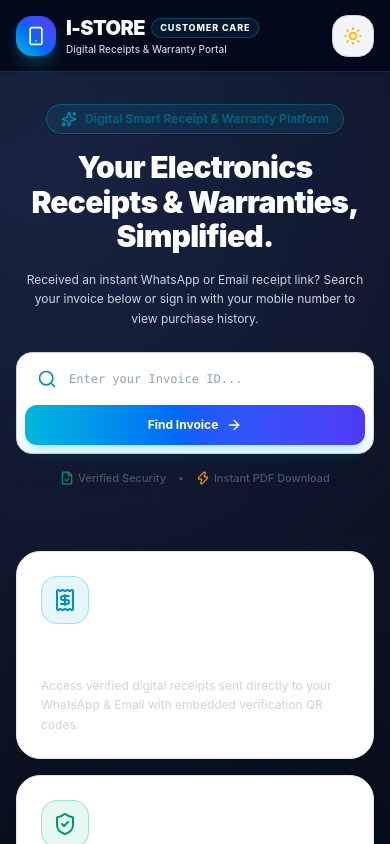
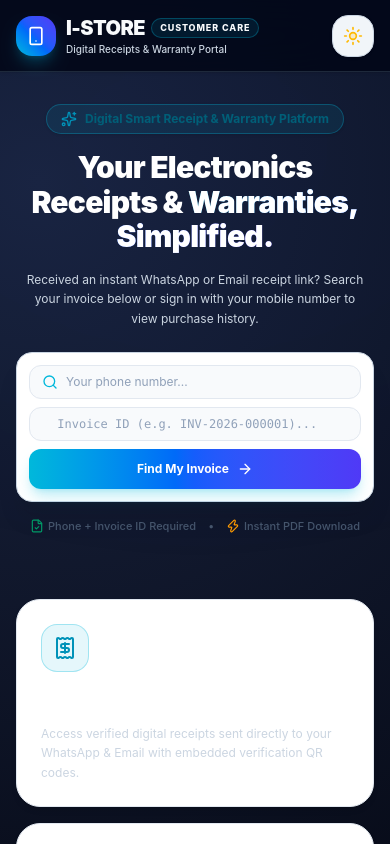
Before and after one commit to SahanPramuditha-Dev/I-Store-Customer-Portal, a React (Vite) app: page / in a window 390 px wide. Shown: the top 844 px of the page. Built offline with nearby package versions, Linux system fonts and the light colour scheme.

Commit message:
Security: require phone number + invoice ID together in search bar — prevent ID-guessing

```diff
--- a/src/App.tsx
+++ b/src/App.tsx
@@ -220,28 +220,40 @@ function StoreLandingPage({ isDark, toggleTheme }: { isDark: boolean; toggleThem
             Received an instant WhatsApp or Email receipt link? Search your invoice below or sign in with your mobile number to view purchase history.
           </p>
 
-          {/* Fully Responsive Search Bar */}
+          {/* Secure Two-Field Invoice Search */}
           <div className="max-w-2xl mx-auto pt-2 sm:pt-4">
             <form
               onSubmit={handleSearch}
-              className="flex flex-col sm:flex-row items-stretch sm:items-center bg-white dark:bg-slate-900 border border-slate-300 dark:border-slate-800 p-2 rounded-2xl sm:rounded-3xl shadow-xl space-y-2 sm:space-y-0 sm:space-x-2"
+              className="bg-white dark:bg-slate-900 border border-slate-300 dark:border-slate-800 p-3 rounded-2xl sm:rounded-3xl shadow-xl space-y-2"
             >
-              <div className="flex items-center w-full pl-3 text-slate-400">
-                <Search className="w-5 h-5 text-cyan-600 dark:text-cyan-400 shrink-0" />
-                <input
-                  type="text"
-                  value={searchId}
-                  onChange={(e) => setSearchId(e.target.value)}
-                  placeholder="Enter your Invoice ID..."
-                  className="w-full bg-transparent border-none px-3 py-2.5 text-xs sm:text-sm text-slate-900 dark:text-white focus:outline-none placeholder:text-slate-400 font-mono"
-                />
+              <div className="flex flex-col sm:flex-row gap-2">
+                <div className="flex items-center flex-1 bg-slate-50 dark:bg-slate-950 border border-slate-200 dark:border-slate-800 rounded-xl px-3 py-2">
+                  <Search className="w-4 h-4 text-cyan-500 shrink-0 mr-2" />
+                  <input
+                    type="tel"
+                    value={phoneLogin}
+                    onChange={(e) => setPhoneLogin(e.target.value)}
+                    placeholder="Your phone number..."
+                    className="w-full bg-transparent border-none text-xs sm:text-sm text-slate-900 dark:text-white focus:outline-none placeholder:text-slate-400"
+                  />
+                </div>
+                <div className="flex items-center flex-1 bg-slate-50 dark:bg-slate-950 border border-slate-200 dark:border-slate-800 rounded-xl px-3 py-2">
+                  <span className="text-xs text-slate-400 shrink-0 mr-2 font-mono">#</span>
+                  <input
+                    type="text"
+                    value={searchId}
+                    onChange={(e) => setSearchId(e.target.value)}
+                    placeholder="Invoice ID (e.g. INV-2026-000001)..."
+                    className="w-full bg-transparent border-none text-xs sm:text-sm text-slate-900 dark:text-white focus:outline-none placeholder:text-slate-400 font-mono"
+                  />
+                </div>
               </div>
               <button
                 type="submit"
                 disabled={loading}
-                className="w-full sm:w-auto px-6 py-3 bg-gradient-to-r from-cyan-500 via-blue-600 to-indigo-600 hover:opacity-95 text-white font-bold rounded-xl sm:rounded-2xl text-xs flex items-center justify-center space-x-2 shrink-0 shadow-lg shadow-cyan-500/25 transition active:scale-95"
+                className="w-full px-6 py-3 bg-gradient-to-r from-cyan-500 via-blue-600 to-indigo-600 hover:opacity-95 text-white font-bold rounded-xl text-xs flex items-center justify-center space-x-2 shadow-lg shadow-cyan-500/25 transition active:scale-95"
               >
-                <span>{loading ? 'Searching...' : 'Find Invoice'}</span>
+                <span>{loading ? 'Searching...' : 'Find My Invoice'}</span>
                 <ArrowRight className="w-4 h-4" />
               </button>
             </form>
@@ -253,7 +265,7 @@ function StoreLandingPage({ isDark, toggleTheme }: { isDark: boolean; toggleThem
             <div className="flex flex-wrap items-center justify-center gap-3 text-[11px] sm:text-xs text-slate-600 dark:text-slate-400 mt-4 font-medium">
               <span className="flex items-center space-x-1">
                 <FileCheck className="w-3.5 h-3.5 text-emerald-600 dark:text-emerald-400" />
-                <span>Verified Security</span>
+                <span>Phone + Invoice ID Required</span>
               </span>
               <span>•</span>
               <span className="flex items-center space-x-1">
```
